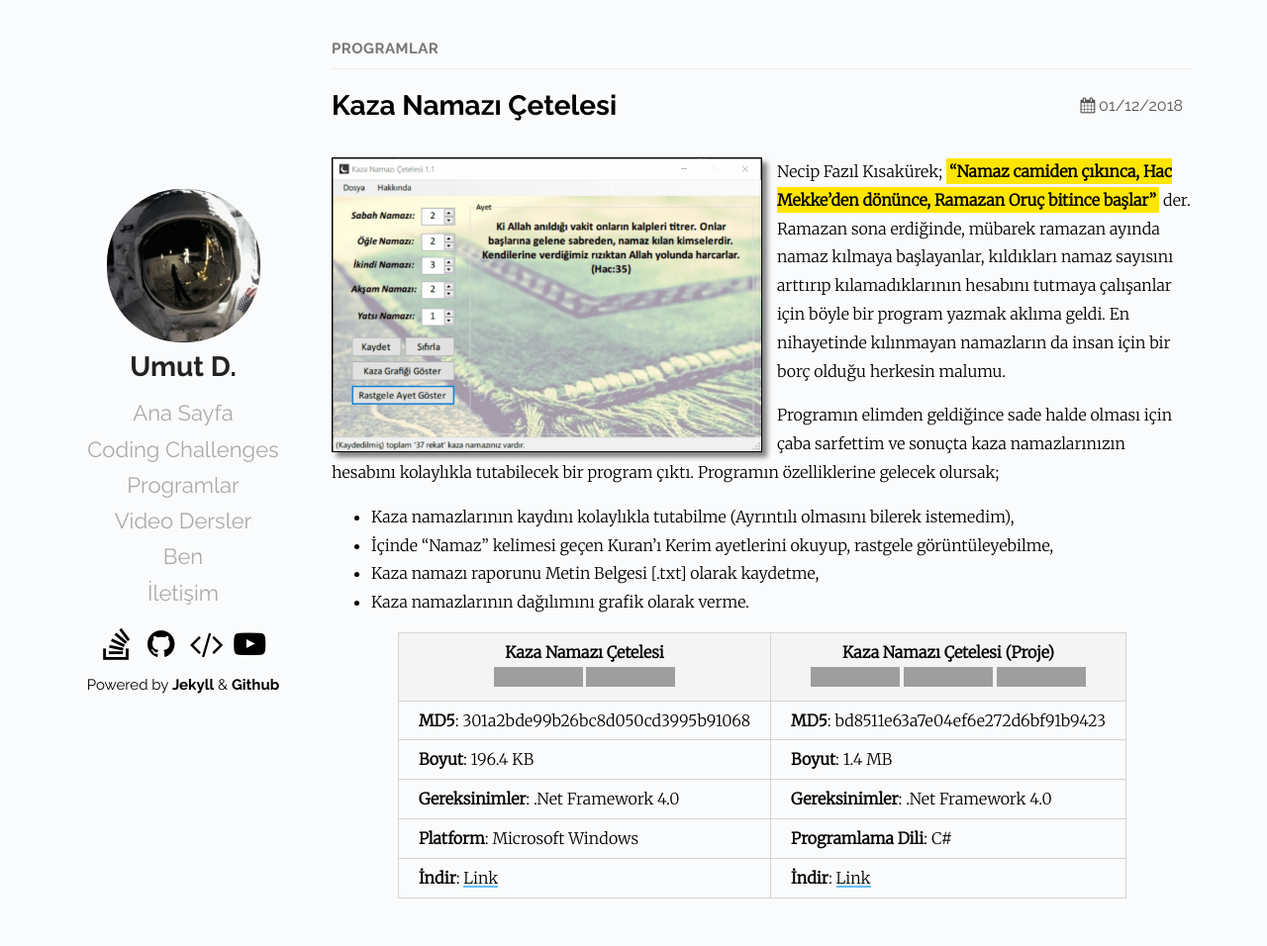
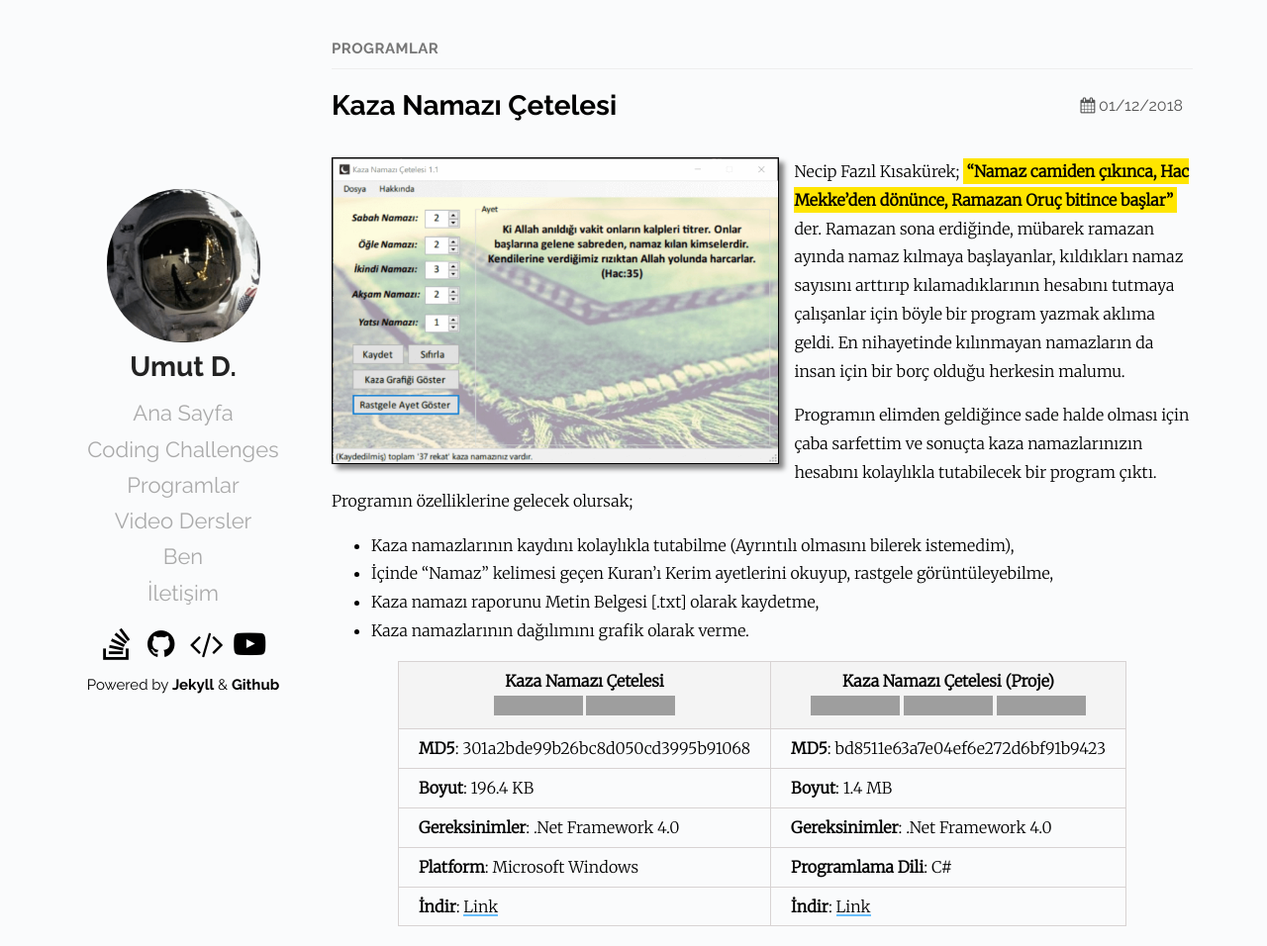
Before and after one commit to Umut-D/umutd.com, a Jekyll site: the page built from _posts/programlar/2018-12-01-kaza-namazi-cetelesi.md, in a window 1280 px wide and 956 px high. Shown: the whole window at 99% size. Built offline with Jekyll 4.4.1, drawn with Linux system fonts in a browser that asks for light colours; grey boxes are pictures that could not be loaded.

Commit message:
sayfa duzeltmesi

```diff
--- a/_posts/programlar/2018-12-01-kaza-namazi-cetelesi.md
+++ b/_posts/programlar/2018-12-01-kaza-namazi-cetelesi.md
@@ -8,7 +8,7 @@ redirect_from:
   - /programlar/kaza-namazi-cetelesi/
   - /etiket/cetele/
 ---
-![kaza-namazi-cetelesi](/images/programlar/kaza-namazi-cetelesi.png){: width="50%"} Necip Fazıl Kısakürek; *"Namaz camiden çıkınca, Hac Mekke'den dönünce, Ramazan Oruç bitince başlar"* der. Ramazan sona erdiğinde, mübarek ramazan ayında namaz kılmaya başlayanlar, kıldıkları namaz sayısını arttırıp kılamadıklarının hesabını tutmaya çalışanlar için böyle bir program yazmak aklıma geldi. En nihayetinde kılınmayan namazların da insan için bir borç olduğu herkesin malumu.
+![kaza-namazi-cetelesi](/images/programlar/kaza-namazi-cetelesi.png){: width="52%"} Necip Fazıl Kısakürek; *"Namaz camiden çıkınca, Hac Mekke'den dönünce, Ramazan Oruç bitince başlar"* der. Ramazan sona erdiğinde, mübarek ramazan ayında namaz kılmaya başlayanlar, kıldıkları namaz sayısını arttırıp kılamadıklarının hesabını tutmaya çalışanlar için böyle bir program yazmak aklıma geldi. En nihayetinde kılınmayan namazların da insan için bir borç olduğu herkesin malumu.
 
 Programın elimden geldiğince sade halde olması için çaba sarfettim ve sonuçta kaza namazlarınızın hesabını kolaylıkla tutabilecek bir program çıktı. Programın özelliklerine gelecek olursak;
 
```
Also changed, not shown: _posts/programlar/2016-01-31-qr-kod-olusturucu.md (+1 -1 lines).
